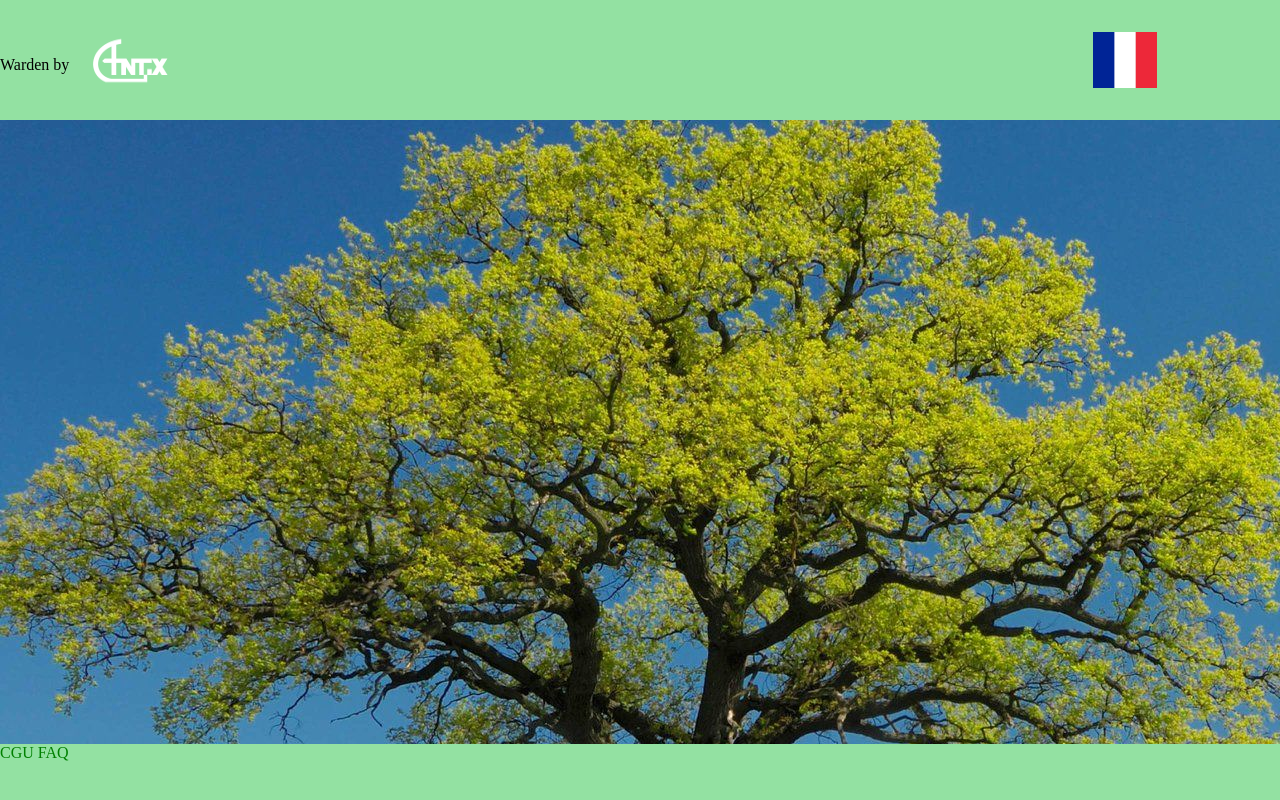
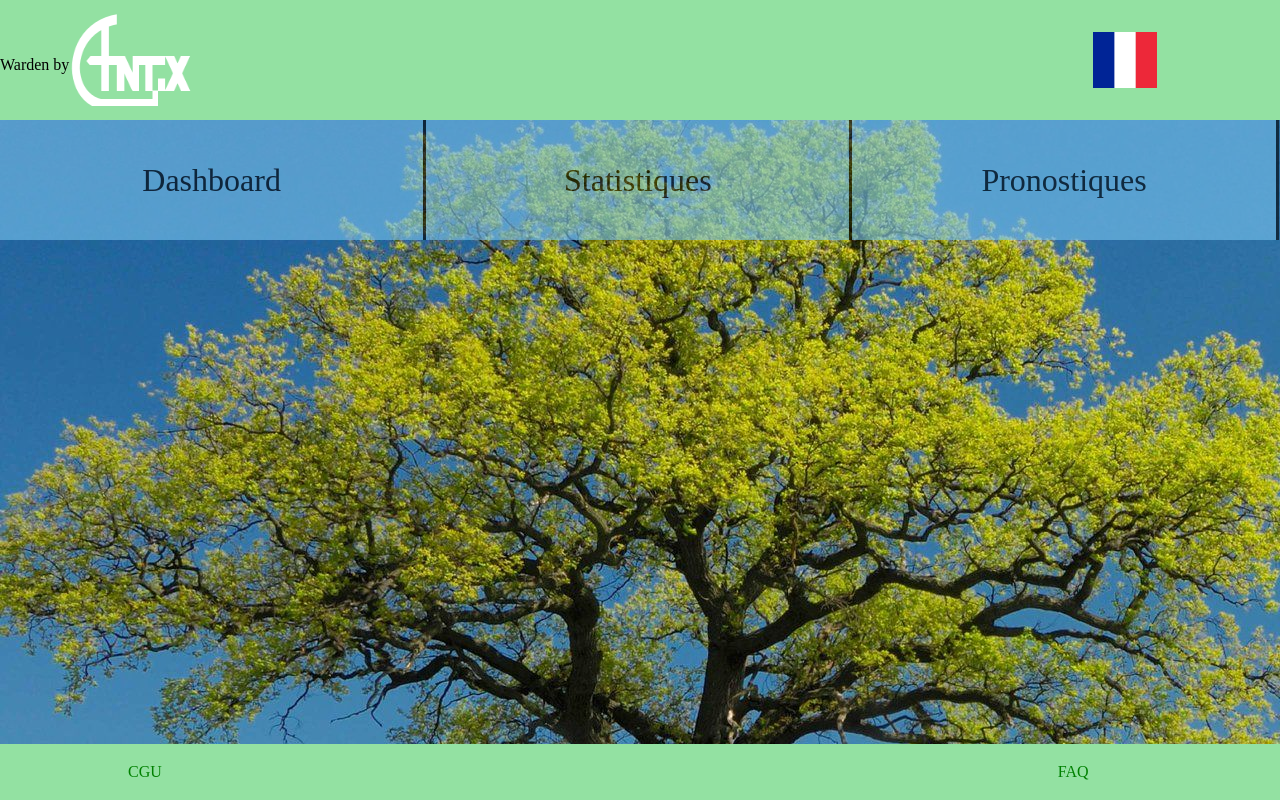
Before and after one commit to ablaye719/Warden_prroject, a PHP site: page /home.html in a window 1280 px wide. Run offline with PHP 8.4, Linux system fonts and the light colour scheme.

Commit message:
Add files via upload

```diff
--- a/home.html
+++ b/home.html
@@ -13,9 +13,14 @@
         </a>
     </header>
     <body>
+        <div>
+            <a class='Nav'><span>Dashboard</span></a>
+            <a class='Nav'><span>Statistiques</span></a>
+            <a class='Nav'><span>Pronostiques</span></a>
+        </div>
         <footer>
-            <a><span>CGU</span></a>
-            <a><span>FAQ</span></a>
+            <a id='CGU'><span>CGU</span></a>
+            <a id='FAQ'><span>FAQ</span></a>
         </footer>
     </body>
 </html>
--- a/style.css
+++ b/style.css
@@ -34,18 +34,50 @@ header a span {
     margin-top : 4vh
 }
 
+.Nav {
+    background-color: #78C5F0 ;
+    height: 15vh;
+    float: left;
+    width: 33.3%;
+    opacity: 0.6;
+    display: flex;
+    justify-content: center;
+    align-items: center;
+    text-align: center;
+    font-size: 4vh;
+    border-right: solid;
+
+}
+
+.Nav:hover {
+    opacity: 1;
+}
+
+
+
+
+
 footer {
     height: 7vh;
     background: #93e1a2;
     position: absolute;
     bottom: 0;
     width : 100%;
-    color : green
+    color : green;
+    display: flex;
+    align-items: center;
+}
+
+#CGU {
+    margin-left: 10vw;
+}
+
+#FAQ {
+    margin-left: 70vw;
 }
 
 
-
-body div {
+#login-centre {
     margin-left : 30vw;
     margin-top : 10vh;
 }
```
Also changed, not shown: logo.png.
